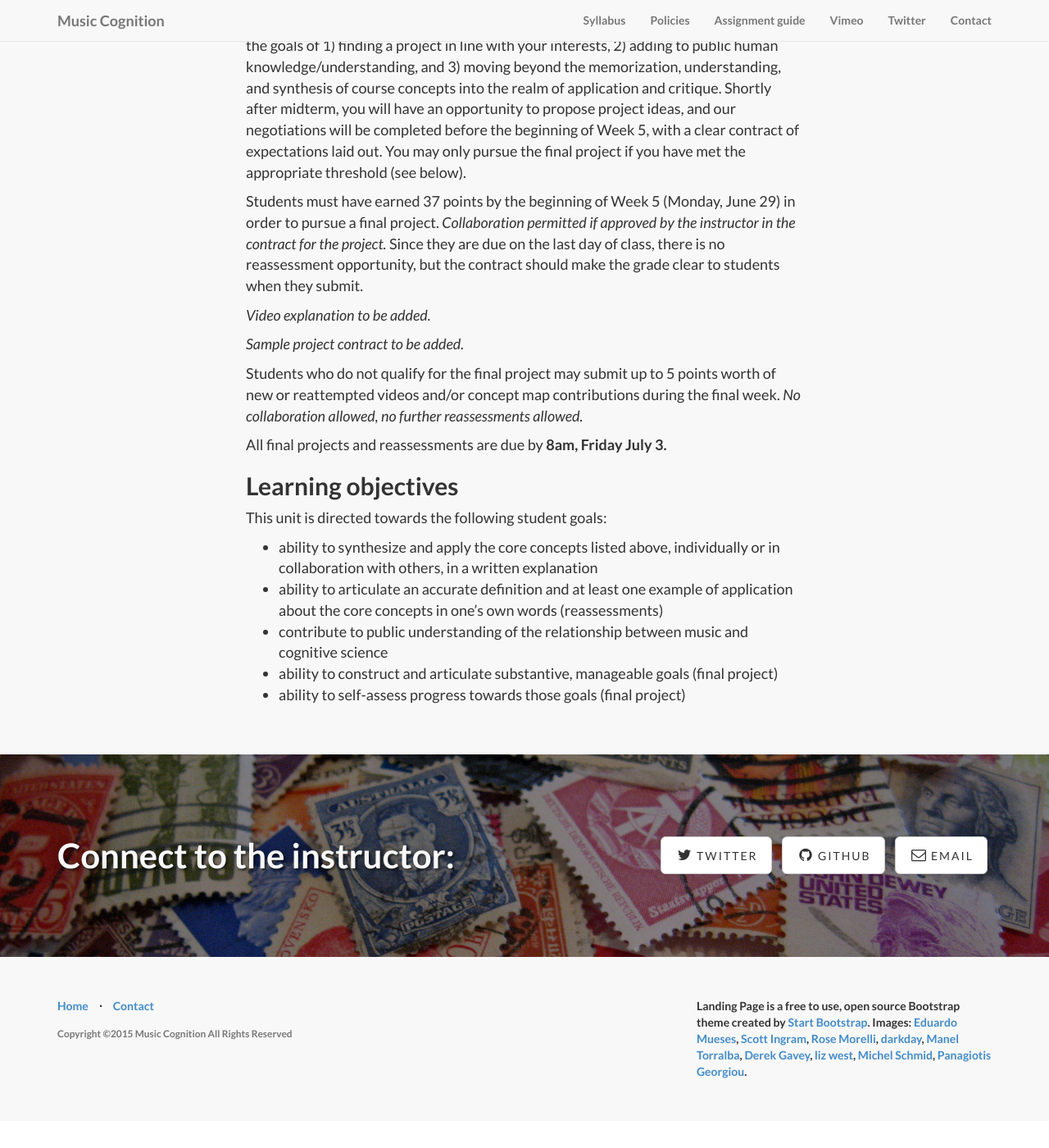
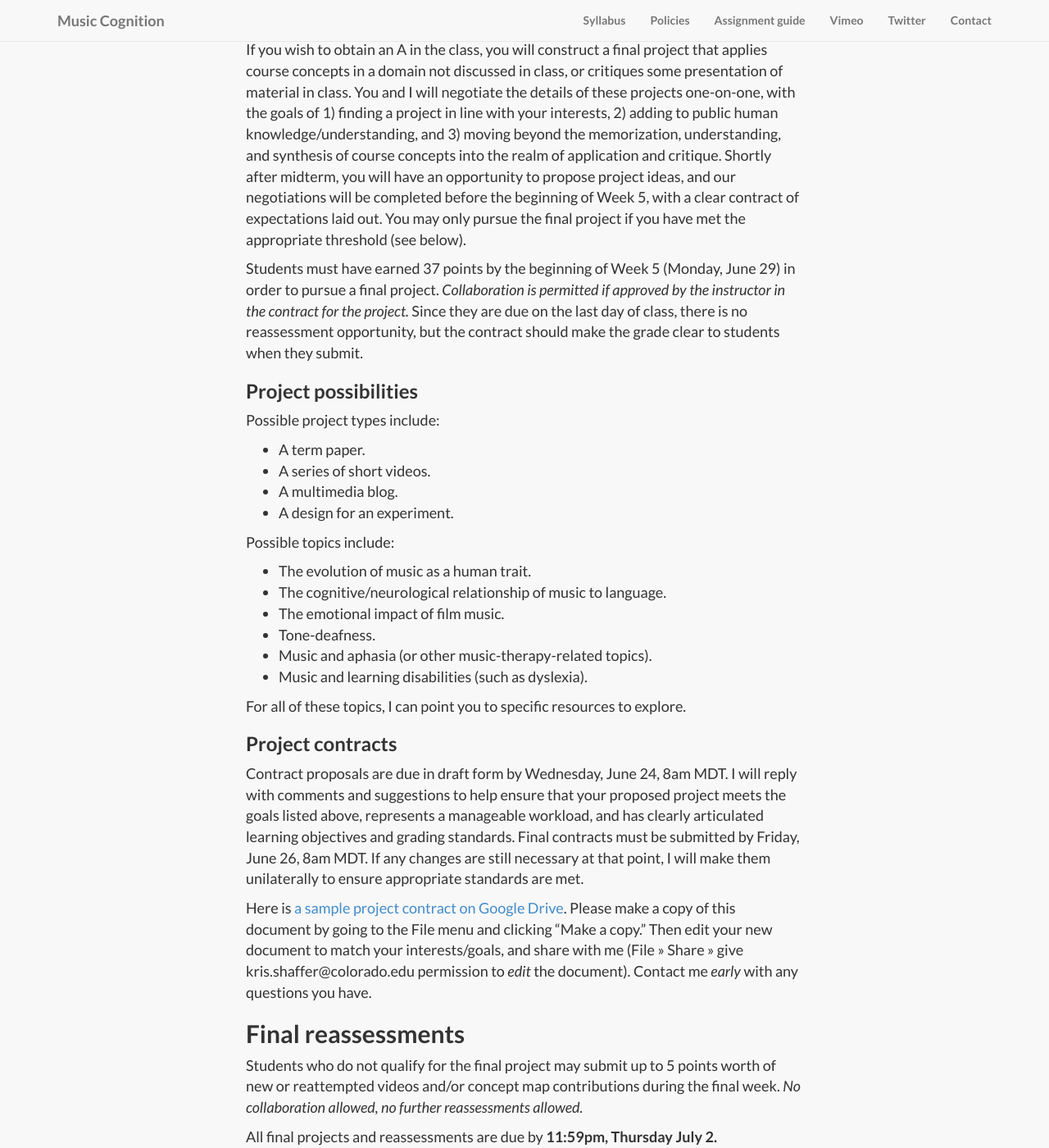
Before and after one commit to kshaffer/cognition, a Jekyll site: the page built from week5.md, in a window 1280 px wide and 1400 px high, scrolled down 1419 px. Shown: the whole window at 82% size. Built offline with Jekyll 4.4.1, drawn with Linux system fonts in a browser that asks for light colours; nearby versions of some CDN libraries; library files that are not in the unit come from our copies; before the commit the page ends 2786 px from its top, so only the background shows below that; some of the changed text lies outside the part shown.

Commit message:
Week 5 draft

```diff
--- a/week5.md
+++ b/week5.md
@@ -8,32 +8,59 @@ image: water.jpg
 ## Schedule
 
 **Tuesday, June 30 (due 8am MDT):** video votes due
-**Wednesday, July 1 (due 8am MDT):** concept map contributions due
-**Friday, June 26 (due 8am MDT):** final projects and reassessments due
+**Tuesday, June 30 (due 8am MDT):** concept map contributions due
+**Thursday, July 2 (due 11:59pm MDT):** final projects and reassessments due
 
+*Note the earlier-than-usual deadlines, since classes end on Thursday instead of Friday.*
 
 ## Assignments
 
-For **Tuesday, June 23, 8am MDT,** submit votes for your colleagues' core concept videos from Week 3 on D2L. For at least two of the concepts, leave a substantive, positive comment under the video that you like best for each concept. See the [Assignment guide](/assessments/) for further details.
+For **Tuesday, June 30, 8am MDT,** submit votes for your colleagues' core concept videos from Week 4 on D2L. For at least two of the concepts, leave a substantive, positive comment under the video that you like best for each concept. See the [Assignment guide](/assessments/) for further details.
 
-For **Wednesday, June 24, 8am MDT,** submit two written explanations of the relationship between two different core concepts on our emerging [concept map](https://prezi.com/ntsoqg1f9m7i/music-cognition/). These relationships should each involve at least one concept from Week 2. (Connections between two Week 2 concepts, or between one Week 2 concept and one Week 1 concept are both fair game.) See the [Assignment guide](/assessments/) for details on the expectations and collaborative opportunities for this assignment.
+For **Tuesday, June 30, 8am MDT,** submit two written explanations of the relationship between two different core concepts on our emerging [concept map](https://prezi.com/ntsoqg1f9m7i/music-cognition/). These relationships should each involve at least one concept from Week 4. (Connections between two Week 4 concepts, or between one Week 4 concept and one concept from earlier weeks are both fair game.) See the [Assignment guide](/assessments/) for details on the expectations and collaborative opportunities for this assignment.
 
 
-## Final projects and reassessments
+## Final projects
+
+### General information
 
 *From the syllabus & assessment guide:*
 
 If you wish to obtain an A in the class, you will construct a final project that applies course concepts in a domain not discussed in class, or critiques some presentation of material in class. You and I will negotiate the details of these projects one-on-one, with the goals of 1) finding a project in line with your interests, 2) adding to public human knowledge/understanding, and 3) moving beyond the memorization, understanding, and synthesis of course concepts into the realm of application and critique. Shortly after midterm, you will have an opportunity to propose project ideas, and our negotiations will be completed before the beginning of Week 5, with a clear contract of expectations laid out. You may only pursue the final project if you have met the appropriate threshold (see below).
 
-Students must have earned 37 points by the beginning of Week 5 (Monday, June 29) in order to pursue a final project. *Collaboration permitted if approved by the instructor in the contract for the project.* Since they are due on the last day of class, there is no reassessment opportunity, but the contract should make the grade clear to students when they submit.
+Students must have earned 37 points by the beginning of Week 5 (Monday, June 29) in order to pursue a final project. *Collaboration is permitted if approved by the instructor in the contract for the project.* Since they are due on the last day of class, there is no reassessment opportunity, but the contract should make the grade clear to students when they submit.
 
-*Video explanation to be added.*
+### Project possibilities
 
-*Sample project contract to be added.*
+Possible project types include:
+
+- A term paper.
+- A series of short videos.
+- A multimedia blog.
+- A design for an experiment.
+
+Possible topics include:
+
+- The evolution of music as a human trait.
+- The cognitive/neurological relationship of music to language.
+- The emotional impact of film music.
+- Tone-deafness.
+- Music and aphasia (or other music-therapy-related topics).
+- Music and learning disabilities (such as dyslexia).
+
+For all of these topics, I can point you to specific resources to explore.
+
+### Project contracts
+
+Contract proposals are due in draft form by Wednesday, June 24, 8am MDT. I will reply with comments and suggestions to help ensure that your proposed project meets the goals listed above, represents a manageable workload, and has clearly articulated learning objectives and grading standards. Final contracts must be submitted by Friday, June 26, 8am MDT. If any changes are still necessary at that point, I will make them unilaterally to ensure appropriate standards are met.
+
+Here is [a sample project contract on Google Drive](https://docs.google.com/document/d/1ioK0rbBb98R6TSG4mBBfjH0ri_9Xz5Iva46qTkRExUs/edit?usp=sharing). Please make a copy of this document by going to the File menu and clicking "Make a copy." Then edit your new document to match your interests/goals, and share with me (File >> Share >> give kris.shaffer@colorado.edu permission to *edit* the document). Contact me *early* with any questions you have.
+
+## Final reassessments
 
 Students who do not qualify for the final project may submit up to 5 points worth of new or reattempted videos and/or concept map contributions during the final week. *No collaboration allowed, no further reassessments allowed.*
 
-All final projects and reassessments are due by **8am, Friday July 3.**
+All final projects and reassessments are due by **11:59pm, Thursday July 2.**
 
 ## Learning objectives
 
```
